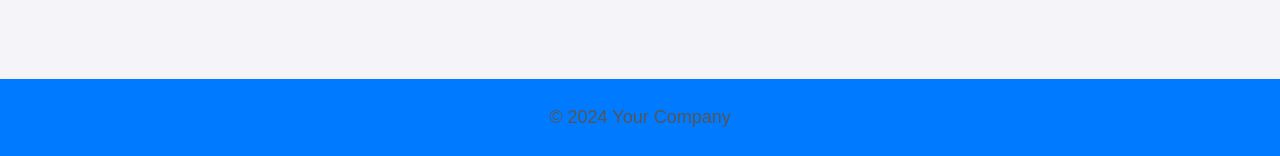
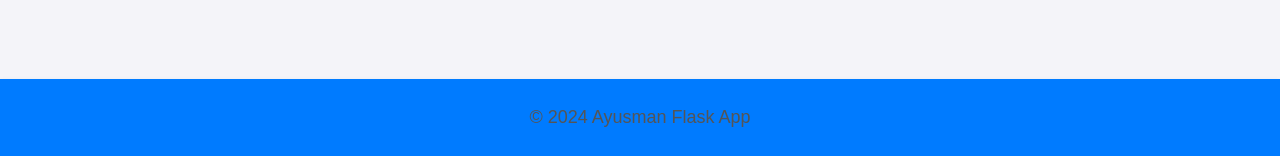
Before and after one commit to ayusmanv/Flask_App_For_CNN_Model, a Flask app: page / in a window 1280 px wide. Shown: the part 644-800 px from the top of the page. Run offline with Flask 3, Linux system fonts and the light colour scheme.

Commit message:
Final Commit

```diff
--- a/templates/index.html
+++ b/templates/index.html
@@ -20,7 +20,7 @@
     </div>
 
     <footer>
-        <p>© 2024 Your Company</p>
+        <p>© 2024 Ayusman Flask App</p>
     </footer>
 </body>
 </html>
--- a/templates/result.html
+++ b/templates/result.html
@@ -18,7 +18,7 @@
     </div>
 
     <footer>
-        <p>© 2024 Your Company</p>
+        <p>© 2024 Ayusman Flask App</p>
     </footer>
 </body>
 </html>
```
